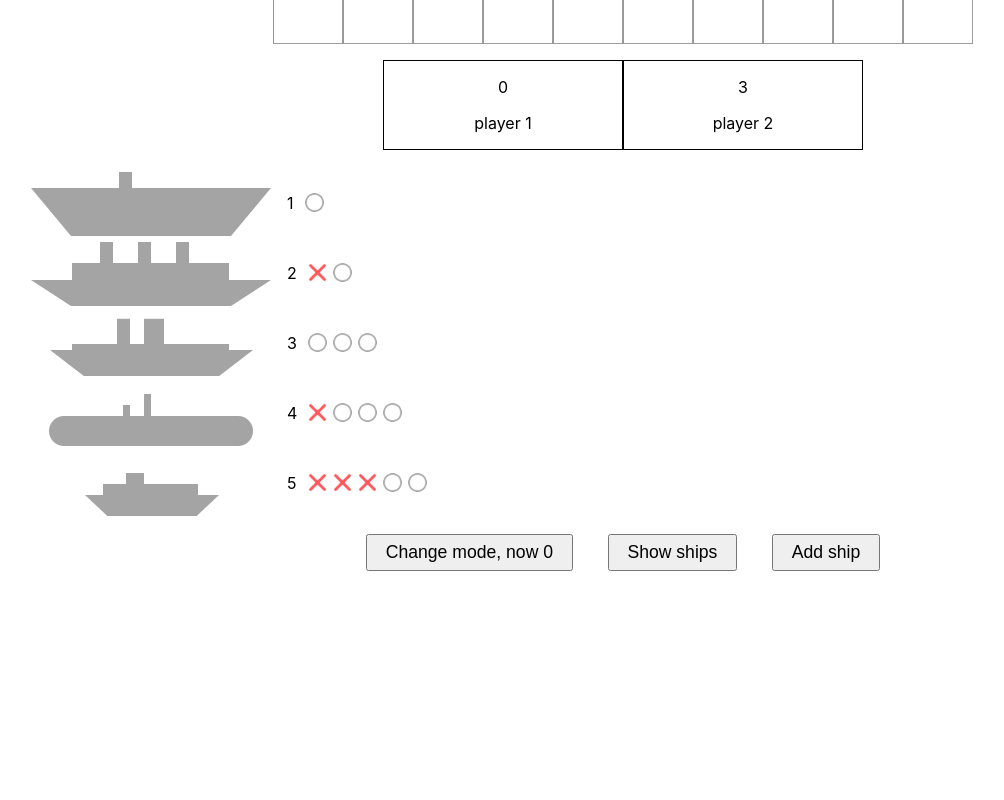
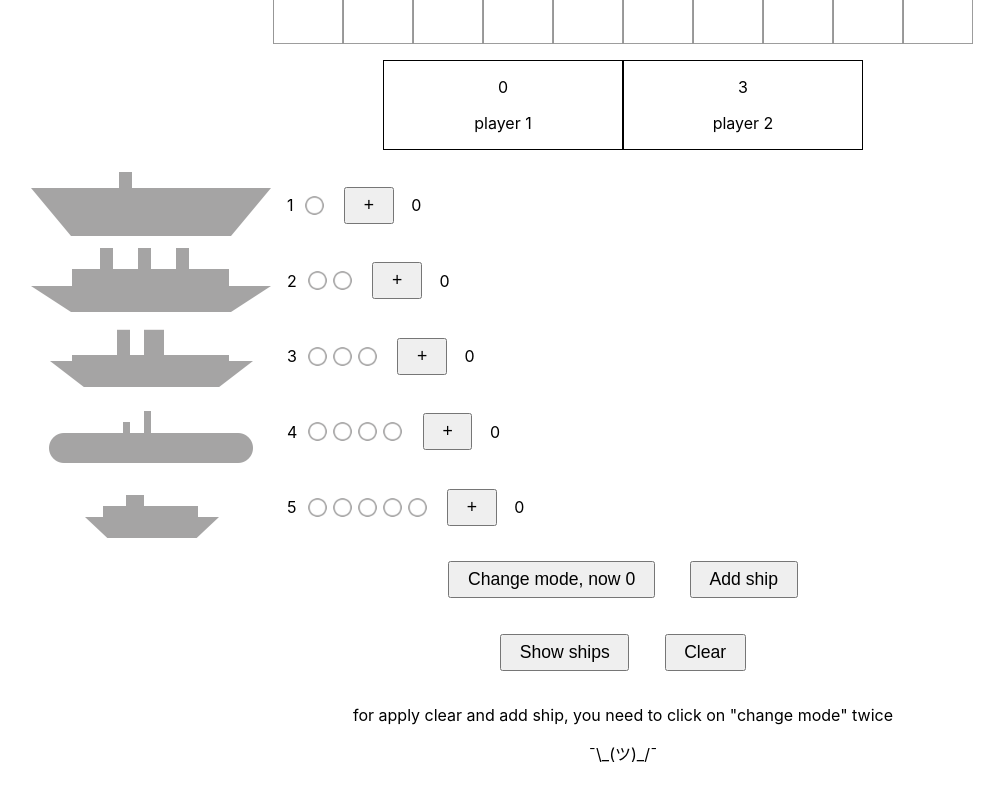
Before and after one commit to istudyatuni/sea-battle, a React (Create React App) app in the folder web/: page / in a window 1280 px wide. Shown: the part 688-1488 px from the top of the page, without its empty margins (17-1021 px from the left). Before the commit the page ends 1309 px from the top, so only its background shows below. Built offline with nearby package versions, Linux system fonts and the light colour scheme.

Commit message:
I cannot re-render all Cells when make changes in battlefield inside App
trying add useEffect
some identical components composing in separate functions

```diff
--- a/web/src/components/App/App.tsx
+++ b/web/src/components/App/App.tsx
@@ -70,8 +70,12 @@ const App: React.FC = () => {
         <Scoreboard player1={countPlayer1} player2={3}/>
         <Shipsboard/>
         <button onClick={()=>setGameMode((gameMode+1)%2)}>Change mode, now {gameMode}</button>
+        <button onClick={addShip}>Add ship</button>
+        <br/>
         <button onClick={showShips}>Show ships</button>
-        <button onClick={addShip}>Add ship</button>
+        <button onClick={()=>setAllShips(ShipsInit())}>Clear</button>
+        <p>for apply clear and add ship, you need to click on "change mode" twice</p>
+        <p>¯\_(ツ)_/¯</p>
       </div>
       <div className="inline-field">
         <Battlefield key={gameMode.toString()} gameMode={gameMode} ships={ships}/>
--- a/web/src/components/Battlefield/Battlefield.tsx
+++ b/web/src/components/Battlefield/Battlefield.tsx
@@ -11,7 +11,7 @@ const Battlefield: React.FC<BattlefieldProps> = ({ gameMode, ships }) => {
   // 0 - empty, 1 - miss, 2 - hit (in j)
   // gameMode: 0 - placing ships, 1 -battle
 
-  function renderRows(): any {
+  function renderRows(): object[] {
     let rows = []
     for(let ind=0; ind<10; ind++) {
       rows.push(<CellRow
--- a/web/src/components/Battlefield/Cell.tsx
+++ b/web/src/components/Battlefield/Cell.tsx
@@ -39,8 +39,6 @@ function battle(state: number): string {
 const Cell: React.FC<CellProps> = ({ i, state, gameMode, isShip, setShip }) => {
   // first == true when first cell's render
 
-  // const [lastGameMode, setLastMode] = useState(gameMode)
-
   function fillBlock(first: boolean): object {
     let path
     if(gameMode===0){
--- a/web/src/components/Ships/Ship.tsx
+++ b/web/src/components/Ships/Ship.tsx
@@ -1,30 +1,48 @@
-import React from 'react';
+import React, { useEffect } from 'react';
 import './Shipboard.css'
 import Indicator from './Indicator'
 
 type ShipProps = {
+  i: number,
   name: string,
   count: number,
-  kill: number
+  kill: number,
+  changeKill: (arg0: number, arg1: number)=>void
 }
 
-const Ship: React.FC<ShipProps> = ({ name, count, kill }) => {
+const Ship: React.FC<ShipProps> = ({ i, name, count, kill, changeKill }) => {
   let path = "assets/" + name + "Shape.png"
-  let KillsLine = []
-  if(kill > count || kill < 0)
-    // better not change props
-    kill=0
-  for(let i = 0; i < kill; i++){
-    KillsLine.push(<Indicator isKill={true}/>)
+  let KillLine: object[] = []
+
+  function renderKillLine(): object[] {
+    console.log("renderKillLine")
+    let line = []
+    for(let i = 0; i < kill; i++){
+      line.push(<Indicator isKill={true}/>)
+    }
+    for(let i = kill; i < count; i++){
+      line.push(<Indicator isKill={false}/>)
+    }
+    return line
   }
-  for(let i = kill; i < count; i++){
-    KillsLine.push(<Indicator isKill={false}/>)
+
+  useEffect(()=>{
+    KillLine = renderKillLine()
+  }, [kill]);
+
+  function addKill() {
+    changeKill(i, 1)
   }
+
+  KillLine = renderKillLine()
+
   return (
     <div className="Ship">
       <img src={path} alt={name} />
       <p>{count}</p>
-      {KillsLine}
+      {KillLine}
+      <button onClick={addKill}>+</button>
+      <p>{kill}</p>
     </div>
   );
 };
--- a/web/src/components/Ships/Shipsboard.tsx
+++ b/web/src/components/Ships/Shipsboard.tsx
@@ -1,15 +1,50 @@
-import React from 'react';
+import React, { useEffect, useState } from 'react';
 import Ship from './Ship'
 import './Shipboard.css'
 
+let shipName = ["Aircraft", "Battleship",
+"Cruiser", "Submarine", "Carrier"]
+
 const Shipsboard: React.FC = () => {
+
+  const [kills, setKills] = useState([0,0,0,0,0])
+
+  function changeKill(i: number, updown: number) {
+    let kill = kills
+    /*if(updown < 0) {
+      kill[i]--
+    } else if(updown > 0) {
+      kill[i]++
+    }*/
+    kill[i]=(kill[i]+1)%(i+2)
+    setKills(kill)
+    // console.log(kills)
+  }
+
+  function renderShips(): object[] {
+    let ships = []
+    for(let i=0; i<5; i++) {
+      ships.push(<Ship
+          key={[i, kills[i]].toString()}
+          i={i}
+          name={shipName[i]}
+          count={i+1}
+          kill={kills[i]}
+          changeKill={changeKill}
+        />)
+      console.log([i, kills[i]].toString())
+    }
+    return ships
+  }
+
+  useEffect(()=>{
+    console.log("useEffect Shipsboard")
+    renderShips()
+  }, [kills]);
+
   return (
     <div className="Shipsboard">
-      <Ship name="Aircraft"   count={1} kill={0} />
-      <Ship name="Battleship" count={2} kill={1} />
-      <Ship name="Cruiser"    count={3} kill={0} />
-      <Ship name="Submarine"  count={4} kill={1} />
-      <Ship name="Carrier"    count={5} kill={3} />
+      {renderShips()}
     </div>
   );
 };
```
